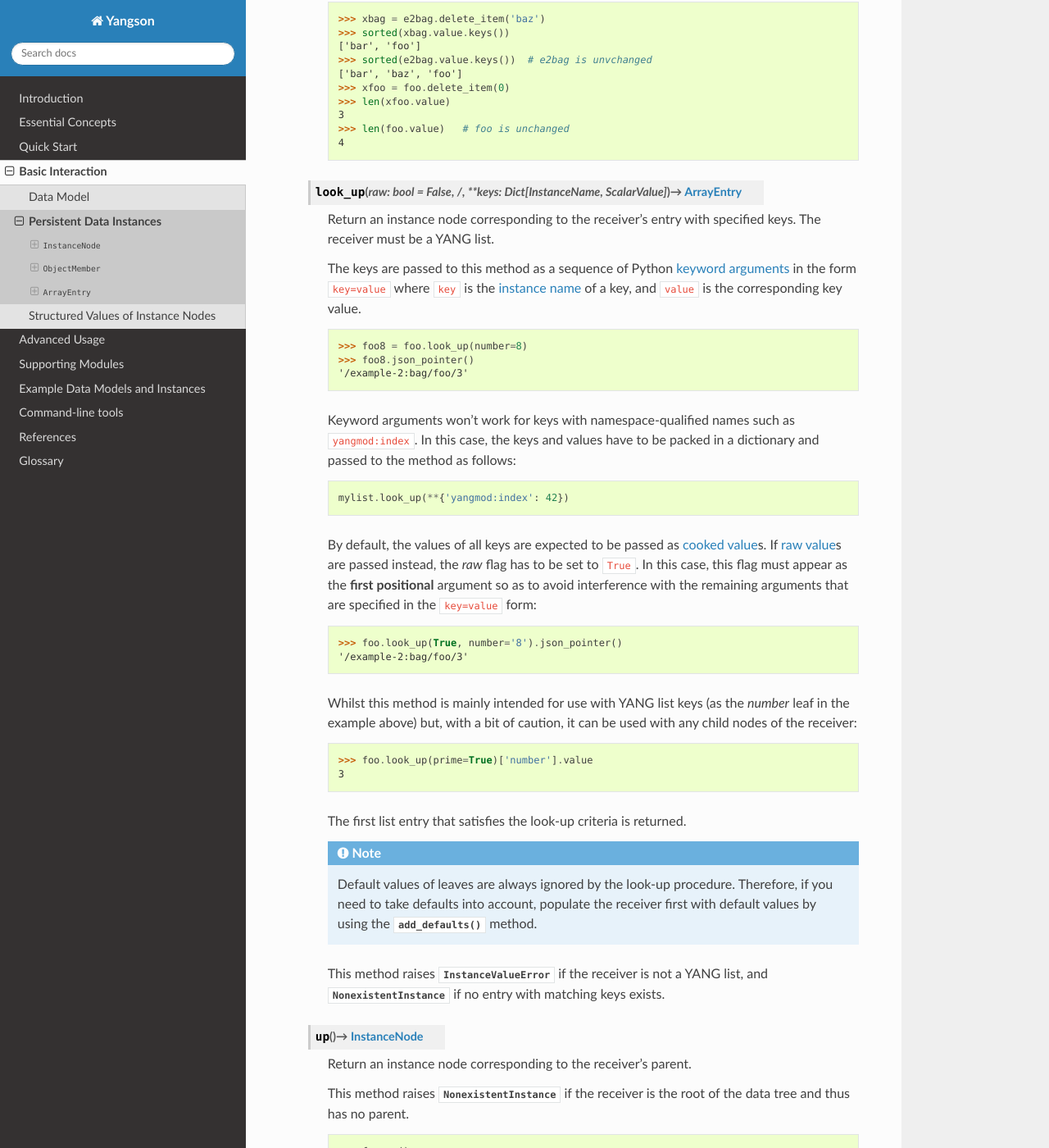
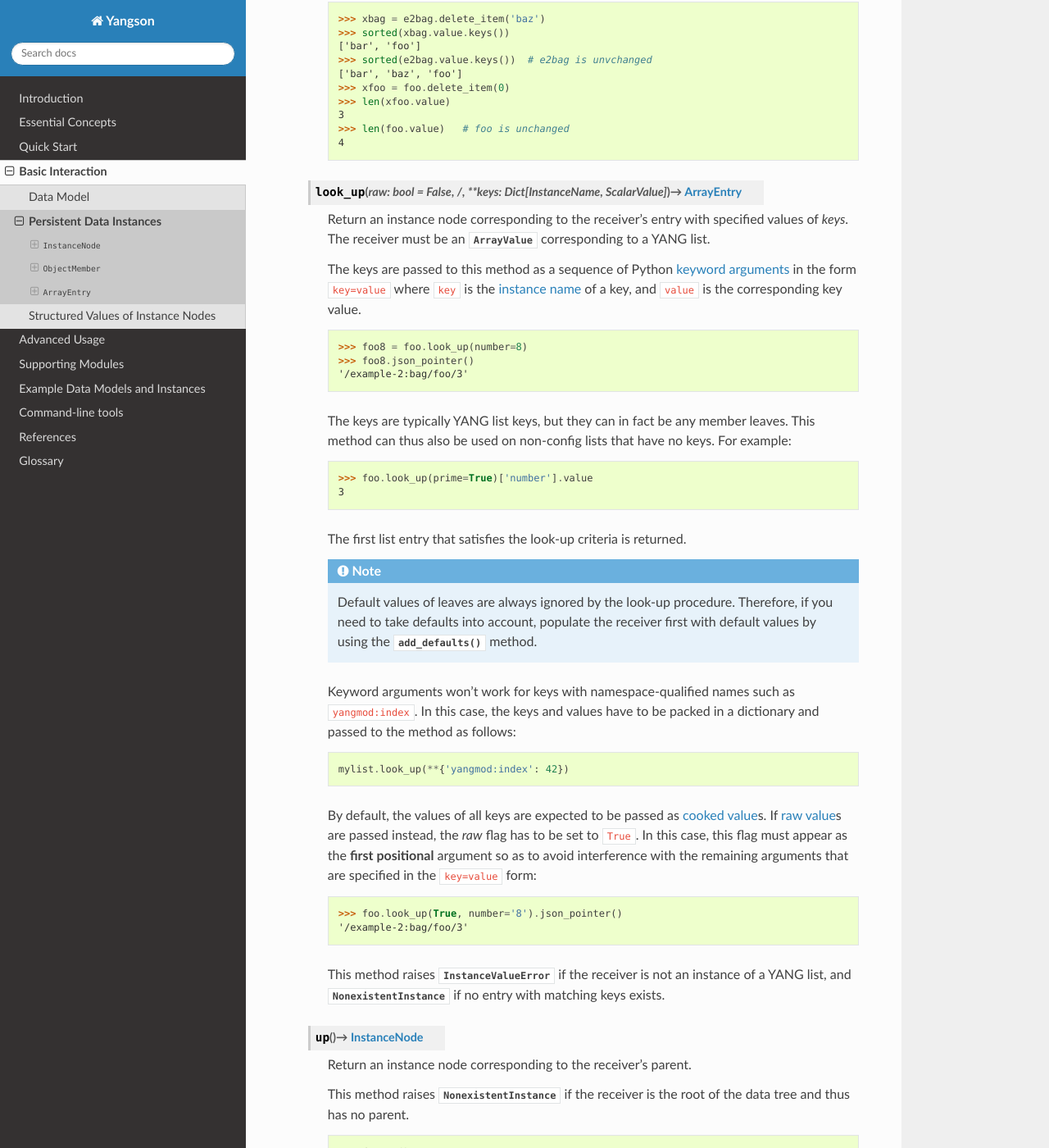
Before and after one commit to CZ-NIC/yangson, a Sphinx documentation site: the page built from docs/instance.rst, in a window 1280 px wide and 1400 px high, scrolled down 5015 px. Shown: the whole window at 82% size. Built offline with Sphinx 7.4.7 and the Read the Docs theme 3.1.0, drawn with Linux system fonts in a browser that asks for light colours.

Commit message:
Move lookup_up method to Instance class and improve documentation

```diff
--- a/docs/instance.rst
+++ b/docs/instance.rst
@@ -329,17 +329,37 @@ __ http://www.sphinx-doc.org/en/stable/ext/doctest.html
            **keys: Dict[InstanceName, ScalarValue]) -> ArrayEntry
 
       Return an instance node corresponding to the receiver's entry
-      with specified keys. The receiver must be a YANG list.
+      with specified values of *keys*.  The receiver must be an
+      :class:`~.instvalue.ArrayValue` corresponding to a YANG list.
 
-      The keys are passed to this method as a sequence of Python `keyword
-      arguments`_ in the form ``key=value`` where ``key`` is the :term:`instance
-      name` of a key, and ``value`` is the corresponding key value.
+      The keys are passed to this method as a sequence of Python
+      `keyword arguments`_ in the form ``key=value`` where ``key`` is
+      the :term:`instance name` of a key, and ``value`` is the
+      corresponding key value.
 
       .. doctest::
 
          >>> foo8 = foo.look_up(number=8)
          >>> foo8.json_pointer()
          '/example-2:bag/foo/3'
+
+      The keys are typically YANG list keys, but they can in fact be
+      any member leaves. This method can thus also be used on
+      non-config lists that have no keys. For example:
+
+      .. doctest::
+
+         >>> foo.look_up(prime=True)['number'].value
+         3
+
+      The first list entry that satisfies the look-up criteria is returned.
+
+      .. note::
+
+         Default values of leaves are always ignored by the look-up
+         procedure. Therefore, if you need to take defaults into
+         account, populate the receiver first with default values by
+         using the :meth:`add_defaults` method.
 
       Keyword arguments won't work for keys with namespace-qualified
       names such as ``yangmod:index``. In this case, the keys and
@@ -360,27 +380,10 @@ __ http://www.sphinx-doc.org/en/stable/ext/doctest.html
          >>> foo.look_up(True, number='8').json_pointer()
          '/example-2:bag/foo/3'
 
-      Whilst this method is mainly intended for use with YANG list
-      keys (as the *number* leaf in the example above) but, with a bit
-      of caution, it can be used with any child nodes of the receiver:
-
-      .. doctest::
-
-         >>> foo.look_up(prime=True)['number'].value
-         3
-
-      The first list entry that satisfies the look-up criteria is returned.
-
-      .. note::
-
-         Default values of leaves are always ignored by the look-up
-         procedure. Therefore, if you need to take defaults into
-         account, populate the receiver first with default values by
-         using the :meth:`add_defaults` method.
-
-      This method raises :exc:`~.InstanceValueError` if the receiver is
-      not a YANG list, and :exc:`~.NonexistentInstance` if no entry with
-      matching keys exists.
+      This method raises :exc:`~.InstanceValueError` if the receiver
+      is not an instance of a YANG list, and
+      :exc:`~.NonexistentInstance` if no entry with matching keys
+      exists.
 
    .. method:: up() -> InstanceNode
 
```
Also changed, not shown: 1 other file.
